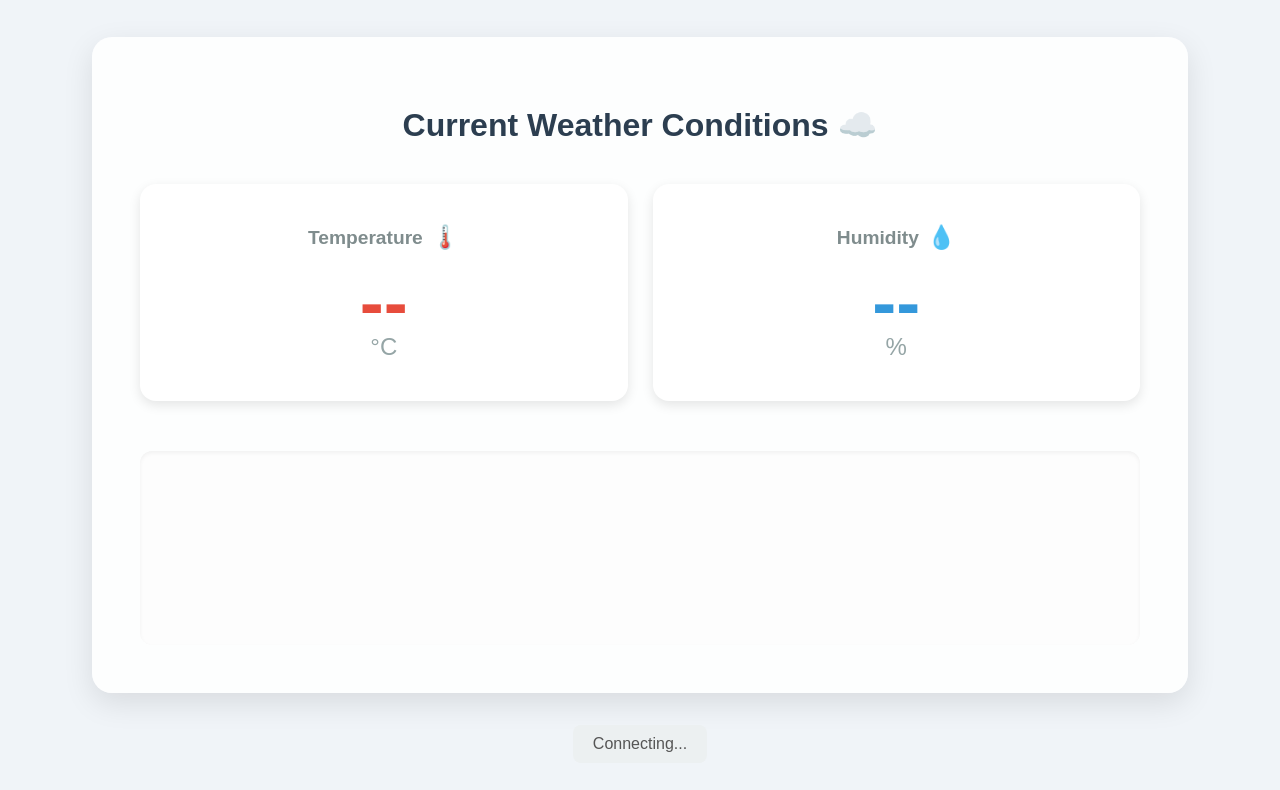
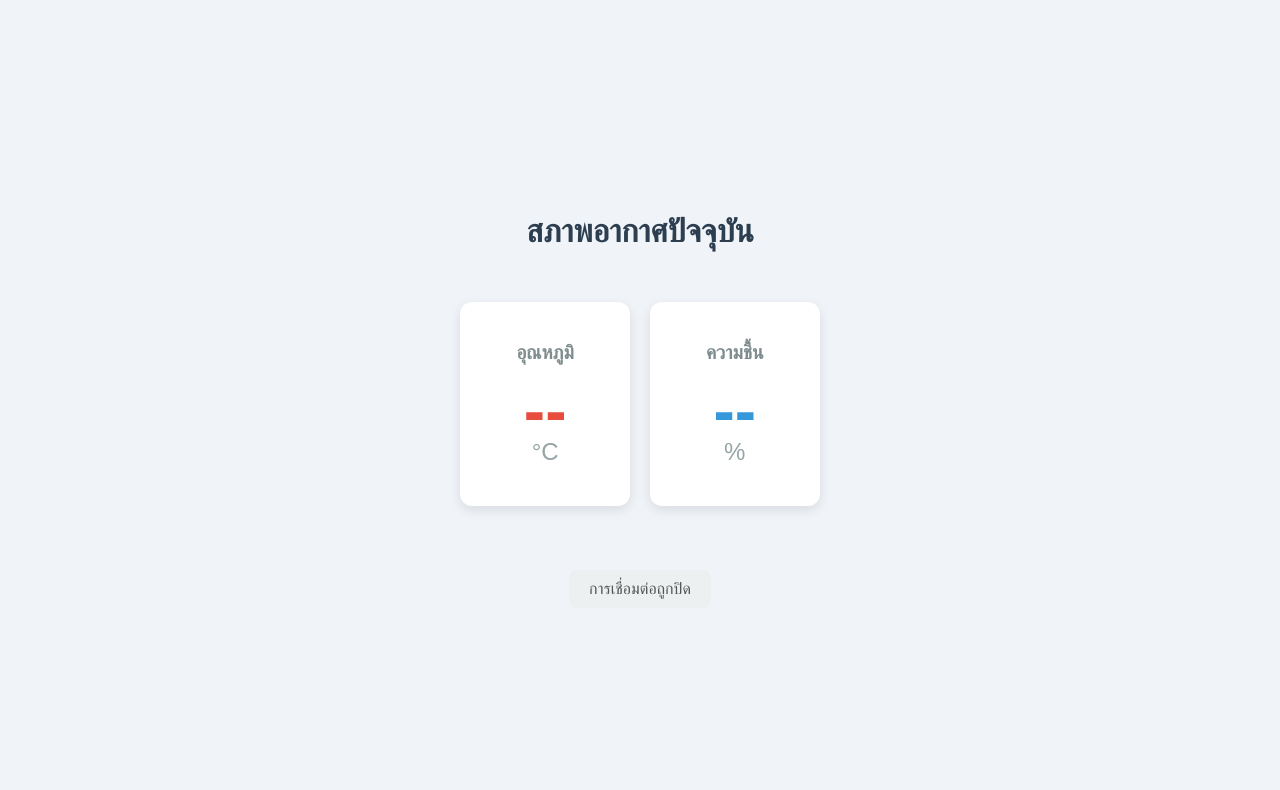
Before and after one commit to suwannarat30/web-temperature, a plain HTML site: page index.html in a window 1280 px wide. Drawn offline with Linux system fonts and the light colour scheme; a web font is replaced by a local one.

Commit message:
Update index.html

```diff
--- a/index.html
+++ b/index.html
@@ -1,81 +1,53 @@
+
 <!DOCTYPE html>
-<html lang="en">
+<html lang="th">
 <head>
     <meta charset="UTF-8">
     <meta name="viewport" content="width=device-width, initial-scale=1.0">
-    <title>Temperature and Humidity Monitor</title>
-    <!-- Google Fonts for a fresh look -->
-    <link rel="preconnect" href="[https://fonts.googleapis.com](https://fonts.googleapis.com)">
-    <link rel="preconnect" href="[https://fonts.gstatic.com](https://fonts.gstatic.com)" crossorigin>
-    <link href="[https://fonts.googleapis.com/css2?family=Poppins:wght@400;600;700&display=swap](https://fonts.googleapis.com/css2?family=Poppins:wght@400;600;700&display=swap)" rel="stylesheet">
+    <title>แสดงผลอุณหภูมิและความชื้น</title>
     <style>
-        @keyframes pulse-once {
-            0% { transform: scale(1); }
-            50% { transform: scale(1.05); }
-            100% { transform: scale(1); }
-        }
         body {
-            font-family: 'Poppins', sans-serif;
+            font-family: Arial, sans-serif;
             display: flex;
-            flex-direction: column;
             justify-content: center;
             align-items: center;
             height: 100vh;
-            background-color: #f0f4f8; /* Default color */
+            background-color: #f0f4f8;
             margin: 0;
+            flex-direction: column;
             color: #333;
-            transition: background-color 1.5s ease; /* Smooth color transition */
         }
-        .main-container {
+        .container {
             display: flex;
-            flex-direction: column;
-            gap: 30px;
-            padding: 3em;
-            background-color: rgba(255, 255, 255, 0.9);
-            border-radius: 20px;
-            box-shadow: 0 10px 30px rgba(0, 0, 0, 0.1);
-            width: 90%;
-            max-width: 1000px;
-        }
-        h1 {
-            color: #2c3e50;
-            text-align: center;
-            margin-bottom: 10px;
-            font-weight: 700;
-        }
-        .data-cards {
-            display: flex;
+            gap: 20px;
             justify-content: center;
-            gap: 25px;
-            flex-wrap: wrap;
+            align-items: center;
+            padding: 2em;
         }
         .card {
             text-align: center;
             padding: 2.5em 3.5em;
             background-color: #ffffff;
-            border-radius: 16px;
+            border-radius: 12px;
             box-shadow: 0 4px 12px rgba(0, 0, 0, 0.1);
-            transition: transform 0.3s ease, box-shadow 0.3s ease;
-            flex: 1;
-            min-width: 250px;
+            transition: transform 0.3s ease;
         }
         .card:hover {
-            transform: translateY(-8px);
-            box-shadow: 0 8px 20px rgba(0, 0, 0, 0.15);
+            transform: translateY(-5px);
+        }
+        h1 {
+            color: #2c3e50;
+            margin-bottom: 20px;
         }
         .label {
             font-size: 1.2em;
-            font-weight: 600;
+            font-weight: bold;
             color: #7f8c8d;
             margin-bottom: 10px;
-            display: flex;
-            justify-content: center;
-            align-items: center;
-            gap: 8px;
         }
         .value {
-            font-size: 4.5em;
-            font-weight: 700;
+            font-size: 4em;
+            font-weight: bold;
             margin: 0;
         }
         .unit {
@@ -90,13 +62,6 @@
         #humidity-value {
             color: #3498db;
         }
-        .chart-container {
-            margin-top: 20px;
-            padding: 20px;
-            background-color: #fdfdfd;
-            border-radius: 12px;
-            box-shadow: inset 0 2px 4px rgba(0, 0, 0, 0.05);
-        }
         .status-message {
             margin-top: 2em;
             color: #555;
@@ -104,163 +69,69 @@
             background-color: #ecf0f1;
             padding: 10px 20px;
             border-radius: 8px;
-            text-align: center;
-        }
-        .emoji {
-            font-size: 1.2em;
         }
     </style>
-    <!-- Chart.js CDN for graphing -->
-    <script src="[https://cdn.jsdelivr.net/npm/chart.js](https://cdn.jsdelivr.net/npm/chart.js)"></script>
 </head>
 <body>
-    <div class="main-container">
-        <h1>Current Weather Conditions ☁️</h1>
-        <div class="data-cards">
+    <h1>สภาพอากาศปัจจุบัน</h1>
+    <div class="container">
         <div class="card">
-                <div class="label">Temperature <span class="emoji">🌡️</span></div>
+            <div class="label">อุณหภูมิ</div>
             <div class="value" id="temperature-value">--</div>
             <span class="unit">°C</span>
         </div>
         <div class="card">
-                <div class="label">Humidity <span class="emoji">💧</span></div>
+            <div class="label">ความชื้น</div>
             <div class="value" id="humidity-value">--</div>
             <span class="unit">%</span>
         </div>
     </div>
-        <div class="chart-container">
-            <canvas id="weatherChart"></canvas>
-        </div>
-    </div>
-    <div class="status-message" id="status-message">Connecting...</div>
+    <div class="status-message" id="status-message">กำลังเชื่อมต่อ...</div>
 
     <script>
-        // Initialize the WebSocket connection
+        // สร้าง WebSocket connection
         const ws = new WebSocket('ws://localhost:3001');
 
-        // Chart setup
-        const ctx = document.getElementById('weatherChart').getContext('2d');
-        const weatherChart = new Chart(ctx, {
-            type: 'line',
-            data: {
-                labels: [],
-                datasets: [
-                    {
-                        label: 'Temperature (°C)',
-                        data: [],
-                        borderColor: 'rgb(231, 76, 60)',
-                        backgroundColor: 'rgba(231, 76, 60, 0.2)',
-                        tension: 0.1,
-                        fill: false
-                    },
-                    {
-                        label: 'Humidity (%)',
-                        data: [],
-                        borderColor: 'rgb(52, 152, 219)',
-                        backgroundColor: 'rgba(52, 152, 219, 0.2)',
-                        tension: 0.1,
-                        fill: false
-                    }
-                ]
-            },
-            options: {
-                responsive: true,
-                maintainAspectRatio: false,
-                scales: {
-                    x: {
-                        title: {
-                            display: true,
-                            text: 'Time'
-                        }
-                    },
-                    y: {
-                        title: {
-                            display: true,
-                            text: 'Value'
-                        },
-                        beginAtZero: false
-                    }
-                }
-            }
-        });
-
-        // Function to map a temperature value to a color
-        function getTemperatureColor(temp) {
-            // Define a temperature range
-            const minTemp = 0;
-            const maxTemp = 40;
-
-            // Clamp the temperature to the defined range
-            const clampedTemp = Math.max(minTemp, Math.min(maxTemp, temp));
-
-            // Map the temperature to a hue value (240 = blue, 0 = red)
-            const hue = 240 - ((clampedTemp - minTemp) / (maxTemp - minTemp)) * 240;
-
-            return `hsl(${hue}, 80%, 65%)`;
-        }
-
-        // Event handler for a successful connection
+        // เมื่อเชื่อมต่อสำเร็จ
         ws.onopen = () => {
             console.log('Connected to WebSocket server');
-            document.getElementById('status-message').textContent = 'Connection successful';
+            document.getElementById('status-message').textContent = 'เชื่อมต่อสำเร็จแล้ว';
         };
 
-        // Event handler for receiving a message from the Backend
+        // เมื่อได้รับข้อความจาก Backend
         ws.onmessage = (event) => {
             try {
                 const data = JSON.parse(event.data);
                 console.log('Received data:', data);
 
-                const now = new Date();
-                const timeLabel = now.getHours().toString().padStart(2, '0') + ':' +
-                                now.getMinutes().toString().padStart(2, '0') + ':' +
-                                now.getSeconds().toString().padStart(2, '0');
-
-                // Update the temperature value on the card
+                // ตรวจสอบและอัปเดตค่าอุณหภูมิ
                 if (data.temperature !== undefined) {
                     document.getElementById('temperature-value').textContent = data.temperature.toFixed(1);
-                    // Add new data to the chart
-                    weatherChart.data.labels.push(timeLabel);
-                    weatherChart.data.datasets[0].data.push(data.temperature);
-
-                    // Update the background color based on temperature
-                    document.body.style.backgroundColor = getTemperatureColor(data.temperature);
                 }
 
-                // Update the humidity value on the card
+                // ตรวจสอบและอัปเดตค่าความชื้น
                 if (data.humidity !== undefined) {
                     document.getElementById('humidity-value').textContent = data.humidity.toFixed(1);
-                    // Add new data to the chart
-                    weatherChart.data.datasets[1].data.push(data.humidity);
                 }
-
-                // Keep the last 20 data points to prevent the graph from becoming too cluttered
-                const maxDataPoints = 20;
-                if (weatherChart.data.labels.length > maxDataPoints) {
-                    weatherChart.data.labels.shift();
-                    weatherChart.data.datasets[0].data.shift();
-                    weatherChart.data.datasets[1].data.shift();
-                }
-
-                // Update the chart
-                weatherChart.update();
 
             } catch (error) {
                 console.error('Error parsing JSON:', error);
             }
         };
 
-        // Event handler for errors
+        // เมื่อเกิดข้อผิดพลาด
         ws.onerror = (error) => {
             console.error('WebSocket Error:', error);
-            document.getElementById('status-message').textContent = 'An error occurred during connection';
+            document.getElementById('status-message').textContent = 'เกิดข้อผิดพลาดในการเชื่อมต่อ';
         };
 
-        // Event handler when the connection is closed
+        // เมื่อการเชื่อมต่อปิดลง
         ws.onclose = () => {
             console.log('Disconnected from WebSocket server');
-            document.getElementById('status-message').textContent = 'Connection closed';
+            document.getElementById('status-message').textContent = 'การเชื่อมต่อถูกปิด';
         };
+
     </script>
+
 </body>
 </html>
```
Lines whose indentation alone changed are shown as unchanged.
